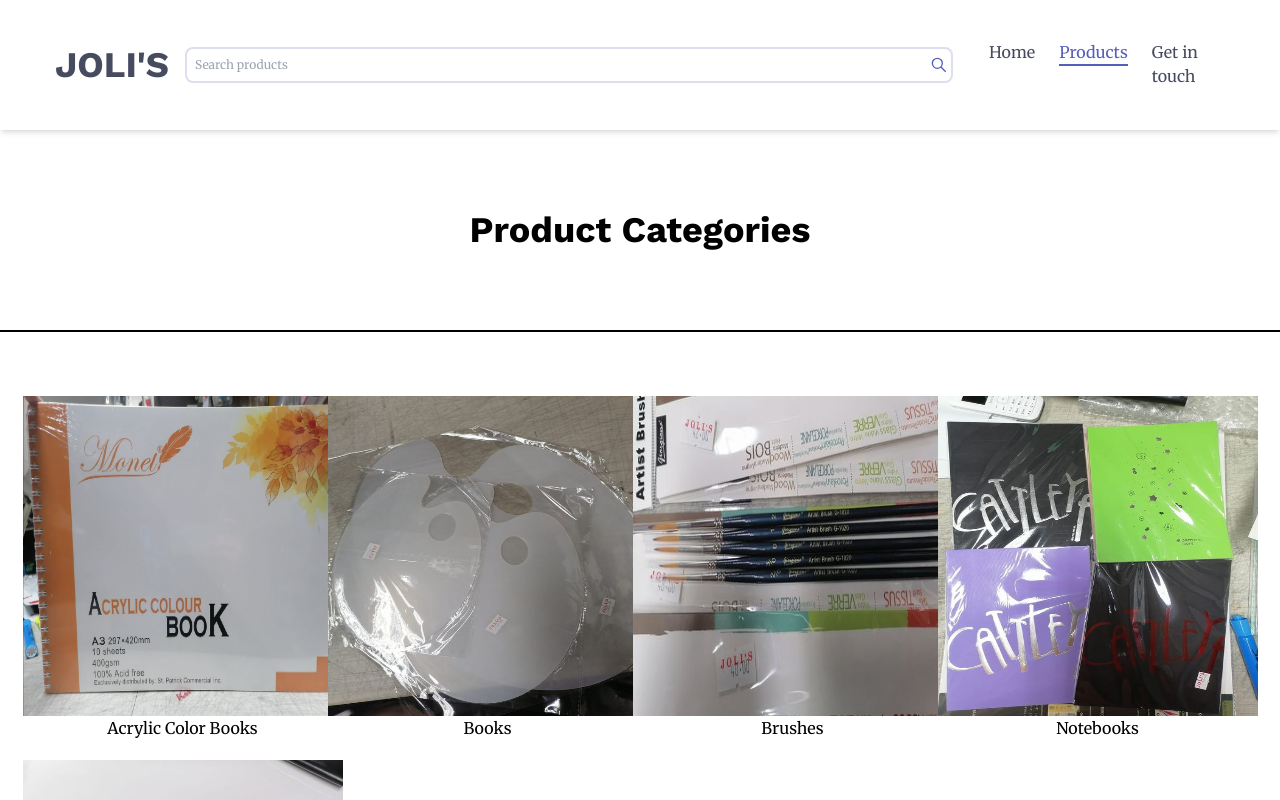
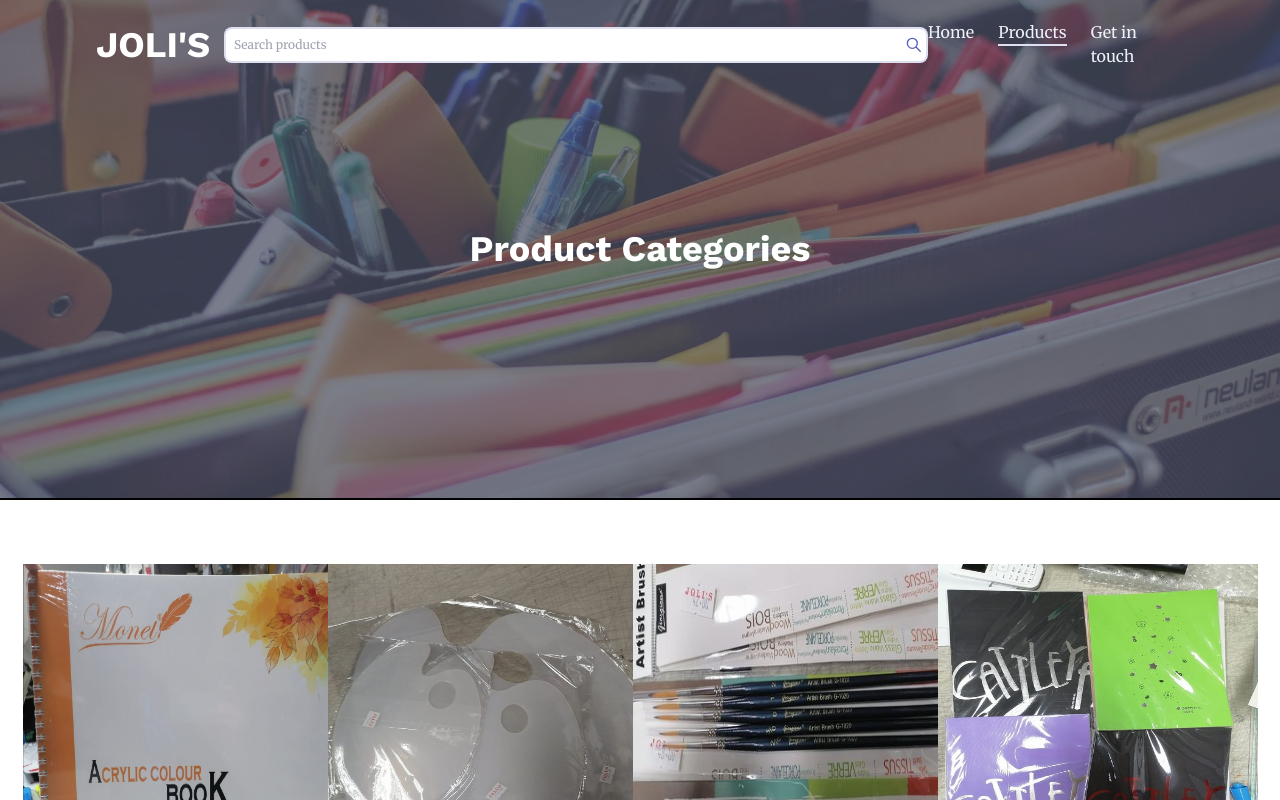
Before and after one commit to quinzonjosh/jolis, a Next.js app: page /categories in a window 1280 px wide. Shown: the top 800 px of the page. Built offline with nearby package versions, Linux system fonts and the light colour scheme.

Commit message:
fix alignment and add scroll transition

```diff
--- a/components/Banner/Banner.jsx
+++ b/components/Banner/Banner.jsx
@@ -1,8 +1,18 @@
-const Banner = ({ title }) => {
+import Image from "next/image";
+
+const Banner = ({ title, image }) => {
   return (
-    <section className="text-4xl font-bold text-center p-20 border-b-2 border-black">
-      <h1>{title}</h1>
+    <section className="text-4xl font-bold text-center p-20 border-b-2 border-black relative max-h-[500px] h-[100vh] overflow-hidden">
+      <div className="w-full bg-primary opacity-70 h-[100vh] z-[1] absolute left-0 top-0"></div>
+      <Image src={image} alt={title} layout="fill" objectFit="cover" />
+      <div className="relative z-[2] text-white h-full flex items-center justify-center text-center">
+        <h1>{title}</h1>
+      </div>
     </section>
   );
 };
+
+Banner.defaultProps = {
+  image: "/images/default-banner.jpg",
+};
 export default Banner;
--- a/components/Navbar/Navbar.jsx
+++ b/components/Navbar/Navbar.jsx
@@ -1,11 +1,28 @@
 import Link from "next/link";
+import { useEffect } from "react";
+
+import styles from "./Navbar.module.css";
+
 import { GrSearch } from "react-icons/gr";
 import { useState } from "react";
-import styles from "./Navbar.module.css";
 import { GiHamburgerMenu } from "react-icons/gi";
 import { AiOutlineClose } from "react-icons/ai";
+
 const Navbar = ({ page }) => {
   const [hideNav, setHideNav] = useState(true);
+  const [navStyle, setNavStyle] = useState("initial");
+
+  const handleScroll = () => {
+    const scrollY = window.scrollY;
+    setNavStyle(scrollY > 0 ? "scroll" : "initial");
+  };
+  useEffect(() => {
+    window.addEventListener("scroll", handleScroll);
+    return () => {
+      window.removeEventListener("scroll", handleScroll);
+    };
+  }, []);
+
   const links = [
     {
       name: "Home",
@@ -22,27 +39,27 @@ const Navbar = ({ page }) => {
   ];
 
   return (
-    <header className="flex justify-center w-full gap-4 py-5 items-center shadow-md">
+    <header className={styles.navbar} data-style={navStyle}>
+      <div className="flex justify-center w-full gap-6 md:gap-0 py-5 items-center">
         <Link href="/">
-        <a className="md:text-4xl text-2xl font-bold cursor-pointer font-heading text-primary">
-          JOLI&apos;S
-        </a>
+          <a className={styles.nav_logo}>JOLI&apos;S</a>
         </Link>
         {/* search bar */}
-      <div className="flex w-[60%]">
+        <div className="flex w-[50%] lg:w-[55%]">
           <input
             type="search"
             name="Search here"
             placeholder="Search products"
             className={styles.searchbar}
           />
-        <button className="border-2 border-l-0 border-white-accent-lavender rounded-r-lg p-1">
+          <button className="border-2 border-l-0 bg-white border-white-accent-lavender rounded-r-lg p-1">
             <GrSearch className={styles.search_icon} />
           </button>
         </div>
         <button
-        className="md:hidden block text-primary"
+          className={styles.hamburger_menu}
           onClick={() => {
+            document.body.style.overflow = "hidden";
             setHideNav((hideNav) => {
               return !hideNav;
             });
@@ -54,10 +71,11 @@ const Navbar = ({ page }) => {
         <nav
           className={`${hideNav ? "-left-full" : "left-0"} ${styles.nav_links}`}
         >
-        <ul className="flex flex-col md:flex-row gap-6 p-5 ">
+          <ul className="flex flex-col md:flex-row md:justify-center p-5 md:p-0 gap-6">
             <button
-            className="md:hidden block self-end text-primary"
+              className="md:hidden text-2xl block self-end text-primary"
               onClick={() => {
+                document.body.style.overflow = "scroll";
                 setHideNav((hideNav) => {
                   return !hideNav;
                 });
@@ -82,6 +100,7 @@ const Navbar = ({ page }) => {
             })}
           </ul>
         </nav>
+      </div>
     </header>
   );
 };
--- a/components/Navbar/Navbar.module.css
+++ b/components/Navbar/Navbar.module.css
@@ -1,25 +1,59 @@
-.nav_links {
-  @apply absolute w-full h-full top-0 bg-white z-10 transition-all md:z-0 md:w-[20%] md:bg-none md:static;
+.navbar {
+  @apply fixed top-0 left-0 z-30 transition-all w-full;
+
+  .nav_logo {
+    @apply md:text-4xl text-2xl font-bold cursor-pointer font-heading;
   }
 
-.searchbar {
-  @apply w-[100%] border-2 border-white-accent-lavender border-r-0 rounded-l-lg p-2 text-xs focus:border-tertiary outline-none font-base;
-}
-
-.searchbar:focus-visible + button {
-  @apply border-tertiary;
-}
-
-.search_icon > path {
-  @apply stroke-secondary;
+  &[data-style="initial"] {
+    .nav_logo {
+      @apply text-white;
     }
 
     .nav_link {
-  @apply text-base relative lg:right-0 md:right-4 right-0 text-primary hover:text-secondary;
+      @apply text-primary hover:text-secondary md:text-white-accent-ghost md:hover:text-white-accent-lavender;
+      &::after {
+        @apply bg-white-accent-lavender;
+      }
+    }
+    .hamburger_menu {
+      @apply text-white;
+    }
+  }
+
+  &[data-style="scroll"] {
+    @apply bg-white shadow-md;
+
+    .nav_logo {
+      @apply text-primary;
+    }
+
+    .nav_link {
+      @apply text-primary hover:text-secondary;
+      &::after {
+        @apply bg-secondary;
+      }
+    }
+
+    .hamburger_menu {
+      @apply text-primary;
+    }
+  }
+
+  .hamburger_menu {
+    @apply md:hidden block text-2xl;
+  }
+
+  .nav_links {
+    @apply absolute w-full h-[100vh] md:h-full top-0 z-10 transition-all md:z-0 md:w-[20%]  bg-white md:bg-transparent md:static;
+  }
+
+  .nav_link {
+    @apply text-base relative lg:right-0 md:right-4 right-0;
   }
 
   .nav_link::after {
-  @apply bg-secondary w-0;
+    @apply w-0;
     content: "";
     display: block;
     height: 2px;
@@ -45,3 +79,20 @@
     opacity: 1;
     transition: ease all 0.5s;
   }
+
+  .nav_logo {
+    @apply md:w-[10%];
+  }
+}
+
+.searchbar {
+  @apply w-[100%] border-2 border-white-accent-lavender border-r-0 rounded-l-lg p-2 text-xs focus:border-tertiary outline-none font-base;
+}
+
+.searchbar:focus-visible + button {
+  @apply border-tertiary;
+}
+
+.search_icon > path {
+  @apply stroke-secondary;
+}
--- a/package.json
+++ b/package.json
@@ -9,7 +9,6 @@
     "lint": "next lint"
   },
   "dependencies": {
-    "autoprefixer": "^10.4.12",
     "next": "^12.3.1",
     "next.js": "^1.0.3",
     "nprogress": "^0.2.0",
@@ -21,6 +20,7 @@
     "tailwindcss": "^3.1.8"
   },
   "devDependencies": {
+    "autoprefixer": "^10.4.13",
     "eslint": "8.24.0",
     "eslint-config-next": "12.3.1"
   },
--- a/pages/_document.js
+++ b/pages/_document.js
@@ -5,7 +5,11 @@ export default function Document() {
     <Html>
       <Head>
         <link rel="preconnect" href="https://fonts.googleapis.com" />
-        <link rel="preconnect" href="https://fonts.gstatic.com" crossOrigin />
+        <link
+          rel="preconnect"
+          href="https://fonts.gstatic.com"
+          crossOrigin="true"
+        />
         <link
           href="https://fonts.googleapis.com/css2?family=Merriweather:ital,wght@0,300;0,400;0,700;1,300;1,400;1,700&family=Work+Sans:ital,wght@0,300;0,400;0,600;0,700;0,800;1,300;1,400;1,600;1,700;1,800&display=swap"
           rel="stylesheet"
--- a/postcss.config.js
+++ b/postcss.config.js
@@ -1,6 +1,7 @@
 module.exports = {
   plugins: {
+    "tailwindcss/nesting": {},
     tailwindcss: {},
     autoprefixer: {},
   },
-}
+};
--- a/styles/globals.css
+++ b/styles/globals.css
@@ -17,10 +17,10 @@ a {
 }
 
 #nprogress .bar {
-  background-color: theme("colors.secondary") !important;
+  background-color: theme("colors.tertiary") !important;
 }
 
 #nprogress .spinner-icon {
-  border-top-color: theme("colors.secondary");
-  border-left-color: theme("colors.secondary");
+  border-top-color: theme("colors.tertiary");
+  border-left-color: theme("colors.tertiary");
 }
```
Also changed, not shown: public/images/default-banner.jpg (added), 1 other file (tests, documents, lock files or other folders). Lines whose indentation alone changed are shown as unchanged.
